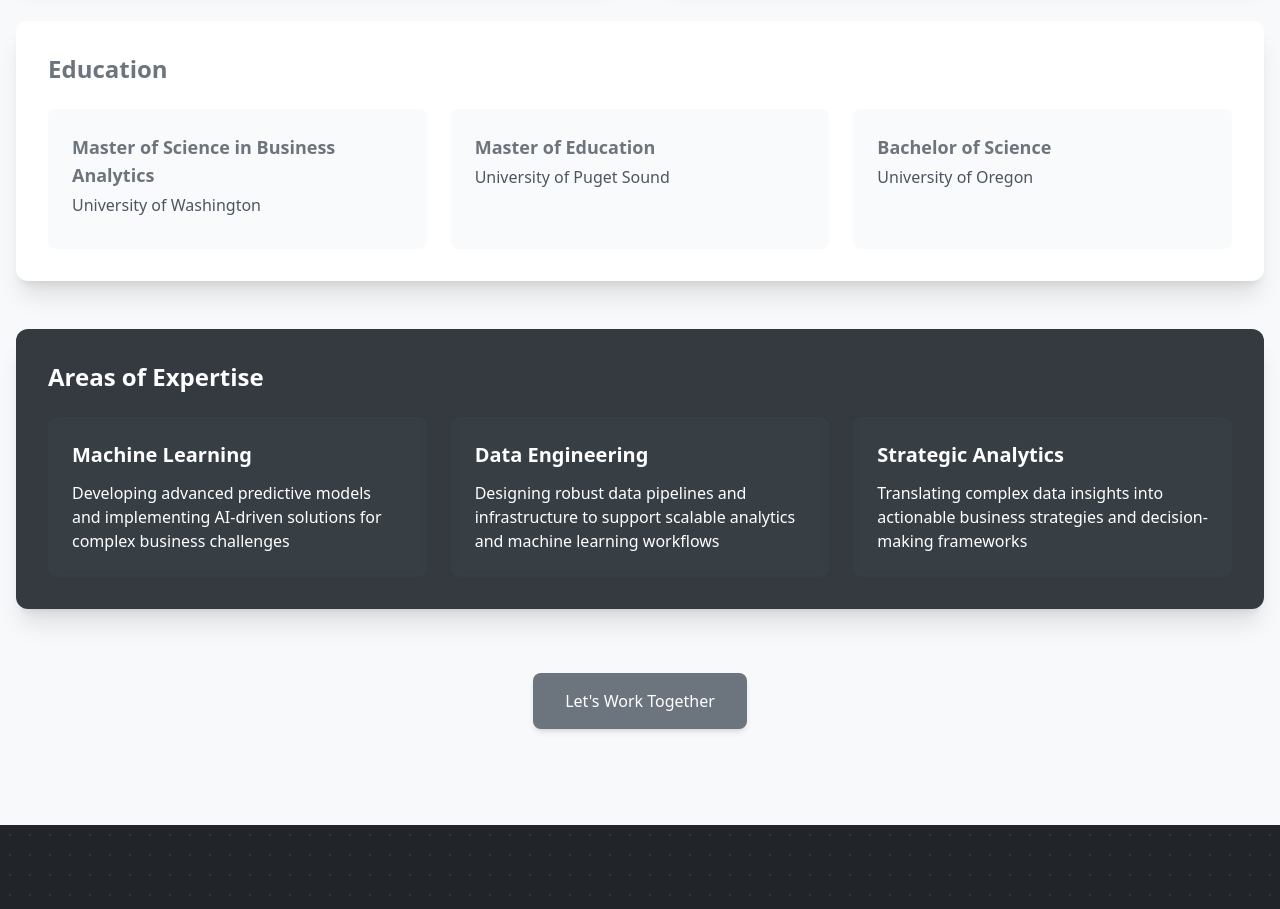
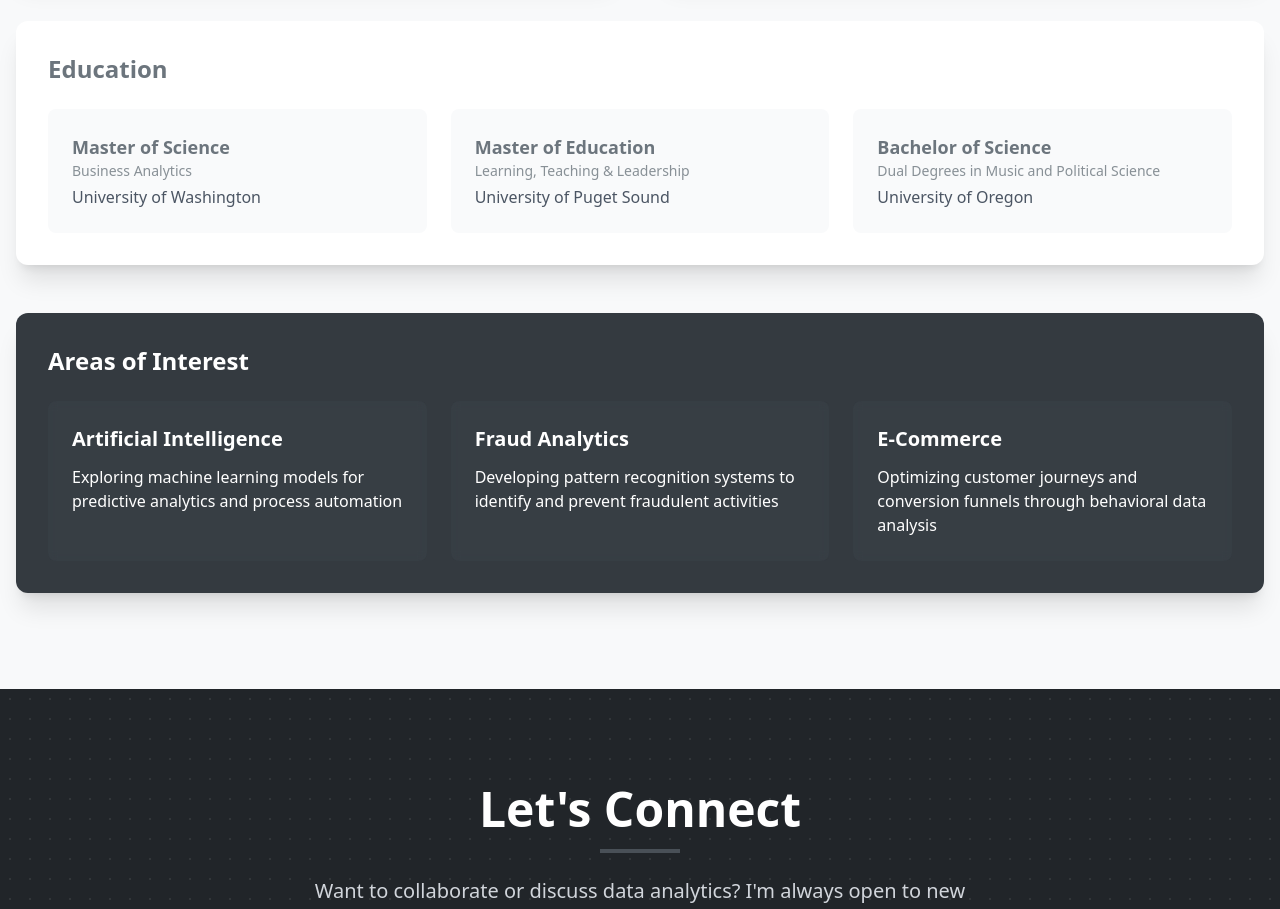
Before and after one commit to megan-es/megan-es.github.io, a React (Vite) app: page / in a window 1280 px wide. Shown: the part 3080-3989 px from the top of the page. Built offline with nearby package versions, Linux system fonts and the light colour scheme.

Commit message:
updated about, removed unneeded button

```diff
--- a/src/components/About.jsx
+++ b/src/components/About.jsx
@@ -11,7 +11,7 @@ const skillCategories = [
     skills: ["Python", "R", "SQL", "Jupyter Notebooks", "Git"]
   },
   {
-    category: "Business Intelligence Tools",
+    category: "Business Intelligence",
     skills: ["Tableau", "Power BI", "Dashboard Design", "Data Visualization"]
   },
   {
@@ -37,15 +37,18 @@ const experiences = [
 // Education details
 const education = [
   {
-    degree: "Master of Science in Business Analytics",
+    degree: "Master of Science",
+    major: "Business Analytics",
     school: "University of Washington"
   },
   {
     degree: "Master of Education",
+    major: "Learning, Teaching & Leadership",
     school: "University of Puget Sound"
   },
   {
     degree: "Bachelor of Science",
+    major: "Dual Degrees in Music and Political Science",
     school: "University of Oregon"
   }
 ];
@@ -76,7 +79,7 @@ const About = () => {
           <h2 className="text-5xl font-bold text-primary mb-4">About Me</h2>
           <div className="w-20 h-1 bg-accent mx-auto mb-6"></div>
           <p className="text-xl text-gray-600 max-w-3xl mx-auto">
-            A data science professional dedicated to transforming complex data into strategic insights,
+            Seattle-based data science professional dedicated to transforming complex data into strategic insights,
             bridging technical expertise with business impact.
           </p>
         </motion.div>
@@ -113,7 +116,7 @@ const About = () => {
             transition={{ duration: 0.5 }}
             viewport={{ once: true }}
           >
-            <h3 className="text-2xl font-bold text-primary mb-6">Recent Experience</h3>
+            <h3 className="text-2xl font-bold text-primary mb-6">Professional Experience</h3>
             <div className="space-y-8">
               {experiences.map((exp, index) => (
                 <div key={index} className="mb-6">
@@ -137,8 +140,11 @@ const About = () => {
             <div className="grid grid-cols-1 md:grid-cols-3 gap-6">
               {education.map((edu, index) => (
                 <div key={index} className="bg-gray-50 p-6 rounded-lg">
-                  <h4 className="text-lg font-bold text-primary mb-1">{edu.degree}</h4>
-                  <div className="text-gray-600 mb-2">{edu.school}</div>
+                  <h4 className="text-lg font-bold text-primary mb-1">
+                    {edu.degree}
+                    {edu.major && <span className="block text-sm text-primary/80 font-medium">{edu.major}</span>}
+                  </h4>
+                  <div className="text-gray-600">{edu.school}</div>
                 </div>
               ))}
             </div>
@@ -152,39 +158,24 @@ const About = () => {
             transition={{ duration: 0.5, delay: 0.2 }}
             viewport={{ once: true }}
           >
-            <h3 className="text-2xl font-bold mb-6">Areas of Expertise</h3>
+            <h3 className="text-2xl font-bold mb-6">Areas of Interest</h3>
             <div className="grid grid-cols-1 md:grid-cols-3 gap-6">
               <div className="bg-accent/20 backdrop-blur-sm p-6 rounded-lg">
-                <h4 className="text-xl font-bold mb-3">Machine Learning</h4>
-                <p>Developing advanced predictive models and implementing AI-driven solutions for complex business challenges</p>
+                <h4 className="text-xl font-bold mb-3">Artificial Intelligence</h4>
+                <p>Exploring machine learning models for predictive analytics and process automation</p>
               </div>
               <div className="bg-accent/20 backdrop-blur-sm p-6 rounded-lg">
-                <h4 className="text-xl font-bold mb-3">Data Engineering</h4>
-                <p>Designing robust data pipelines and infrastructure to support scalable analytics and machine learning workflows</p>
+                <h4 className="text-xl font-bold mb-3">Fraud Analytics</h4>
+                <p>Developing pattern recognition systems to identify and prevent fraudulent activities</p>
               </div>
               <div className="bg-accent/20 backdrop-blur-sm p-6 rounded-lg">
-                <h4 className="text-xl font-bold mb-3">Strategic Analytics</h4>
-                <p>Translating complex data insights into actionable business strategies and decision-making frameworks</p>
+                <h4 className="text-xl font-bold mb-3">E-Commerce</h4>
+                <p>Optimizing customer journeys and conversion funnels through behavioral data analysis</p>
               </div>
             </div>
           </motion.div>
         </div>
 
-        {/* Call to action */}
-        <motion.div
-          className="mt-16 text-center"
-          initial={{ opacity: 0, y: 20 }}
-          whileInView={{ opacity: 1, y: 0 }}
-          transition={{ duration: 0.5, delay: 0.3 }}
-          viewport={{ once: true }}
-        >
-          <a
-            href="#contact"
-            className="inline-block py-4 px-8 bg-primary text-white rounded-lg shadow-md hover:bg-primary/90 transition-colors"
-          >
-            Let's Work Together
-          </a>
-        </motion.div>
       </div>
     </section>
   );
```
